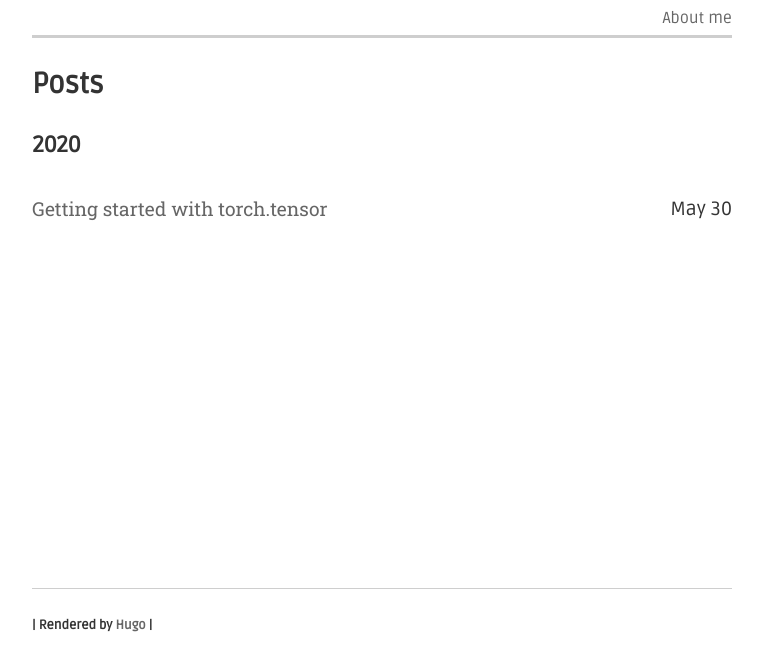
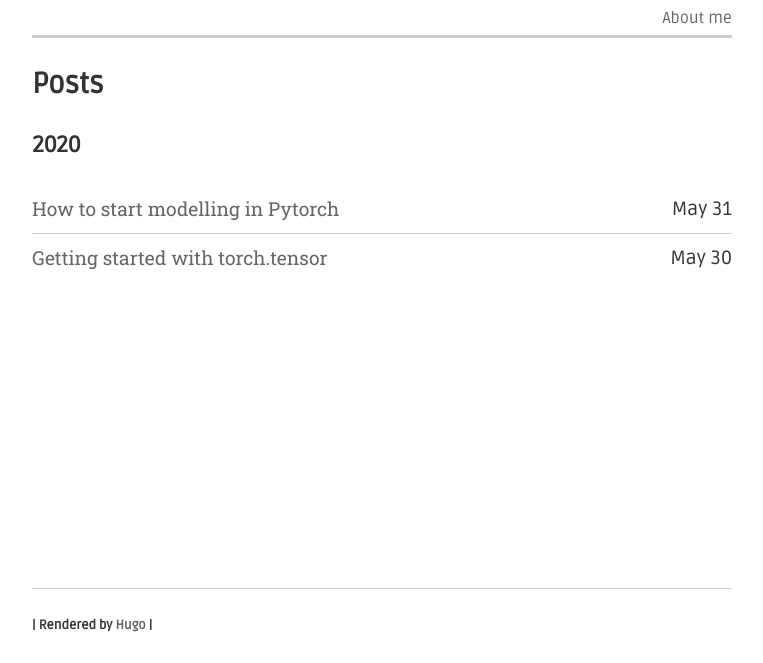
Before and after one commit to KrithikaJayaraman/blog, a plain HTML site: page posts.html in a window 1280 px wide. Shown: the part 137-800 px from the top of the page, without its empty margins (258-1021 px from the left). Drawn offline with nearby package versions, Linux system fonts and the light colour scheme.

Commit message:
Added blog 2

```diff
--- a/posts.html
+++ b/posts.html
@@ -86,7 +86,10 @@
 
     <h3>2020</h3>
     <ul>
-
+        <li>
+            <a href="http://localhost:1313/blog/posts/day2.html">How to start modelling in Pytorch</a>
+            <time class="date-meta">May 31</time>
+        </li>
         <li>
             <a href="http://localhost:1313/blog/posts/day1.html">Getting started with torch.tensor</a>
             <time class="date-meta">May 30</time>
```
